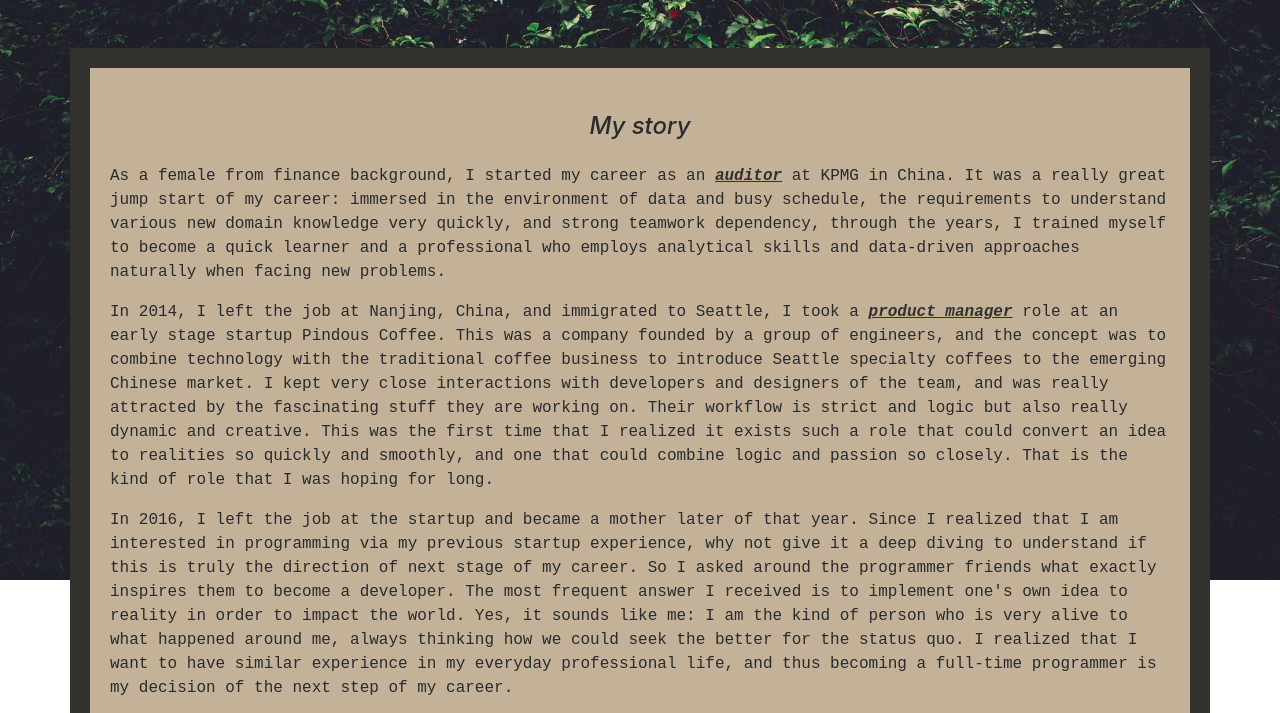
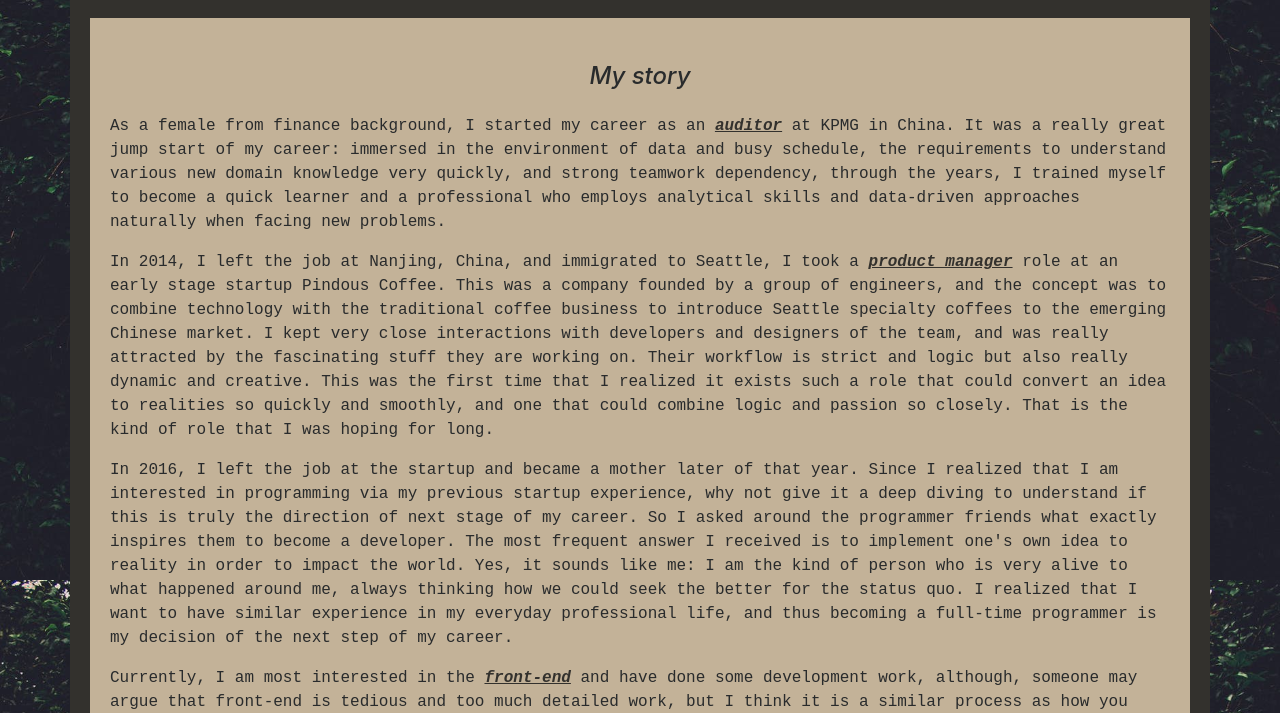
Before and after one commit to QIANQIANHU/portfolio-Qianqian, a plain HTML site: page index.html in a window 1280 px wide. Shown: the part 273-986 px from the top of the page. Drawn offline with nearby package versions, Linux system fonts and the light colour scheme.

Commit message:
revise background img

```diff
--- a/css/styles.css
+++ b/css/styles.css
@@ -9,12 +9,12 @@ header {
 
 body {
   background-image: url("leaf.jpg");
-  background-size: contain;
-  background-repeat: no-repeat;
-  margin-top:100px;
+  background-size: 100%;
+  margin-top:50px;
   margin-right:70px;
-  margin-bottom:10px;
+  margin-bottom:0px;
   margin-left:70px;
+
 }
 
 h3 h6 {
@@ -71,5 +71,4 @@ img {
   width: auto;
   float: left;
   margin: 20px;
-
 }
```
